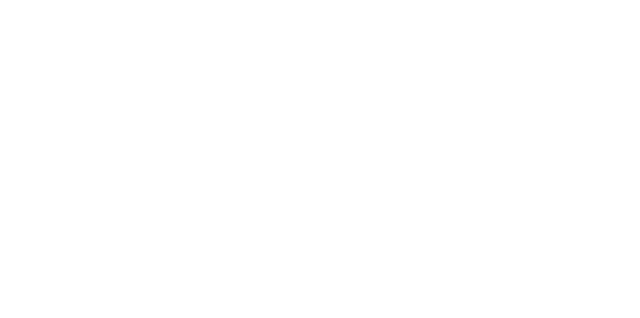
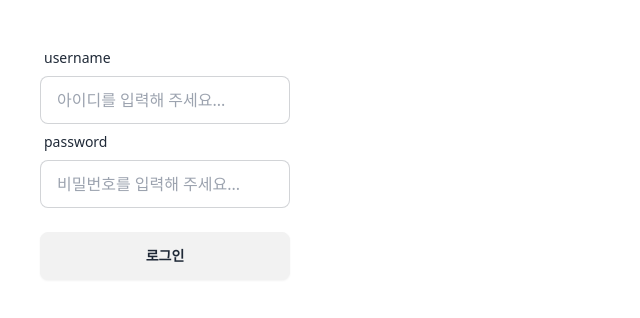
Before and after one commit to dev-goraebap/angular-flow, an Angular app: page /login in a window 1280 px wide. Shown: the top 318 px of the page, without its empty margins (0-640 px from the left). Built offline with nearby package versions, Linux system fonts and the light colour scheme.

Commit message:
feat: 로그인 페이지 마무리

```diff
--- a/src/pages/login/login.page.html
+++ b/src/pages/login/login.page.html
@@ -0,0 +1,18 @@
+<div class="p-10">
+    <form [formGroup]="formGroup" class="w-full max-w-[250px]" (submit)="onLogin()">
+        <label class="form-control w-full">
+            <div class="label">
+                <span class="label-text">username</span>
+            </div>
+            <input type="text" placeholder="아이디를 입력해 주세요..." class="input input-bordered w-full" formControlName="username"/>
+        </label>
+        <label class="form-control w-full">
+            <div class="label">
+                <span class="label-text">password</span>
+            </div>
+            <input type="password" placeholder="비밀번호를 입력해 주세요..." class="input input-bordered w-full" formControlName="password"/>
+        </label>
+        <br/>
+        <button type="submit" class="btn w-full">로그인</button>
+    </form>
+</div>
--- a/src/pages/login/login.page.ts
+++ b/src/pages/login/login.page.ts
@@ -1,10 +1,32 @@
-import { Component } from "@angular/core";
+import { Component, inject } from "@angular/core";
+import { FormControl, FormGroup, ReactiveFormsModule } from "@angular/forms";
+import { CredentialModel, loginAction } from "src/entities";
+import { EventBus } from "src/shared";
 
 @Component({
     selector: 'login-page',
     standalone: true,
+    imports: [
+        ReactiveFormsModule
+    ],
     templateUrl: './login.page.html',
 })
 export class LoginPage {
 
+    private readonly eventBus = inject(EventBus);
+
+    readonly formGroup = new FormGroup({
+        username: new FormControl(''),
+        password: new FormControl('')
+    });
+
+    onLogin() {
+        const formData = this.formGroup.value as CredentialModel;
+        if (!formData.username ||!formData.password) {
+            window.alert('Please enter username and password');
+            return;
+        }
+        this.eventBus.publish(loginAction(formData));
+        this.formGroup.reset();
+    }
 }
```
